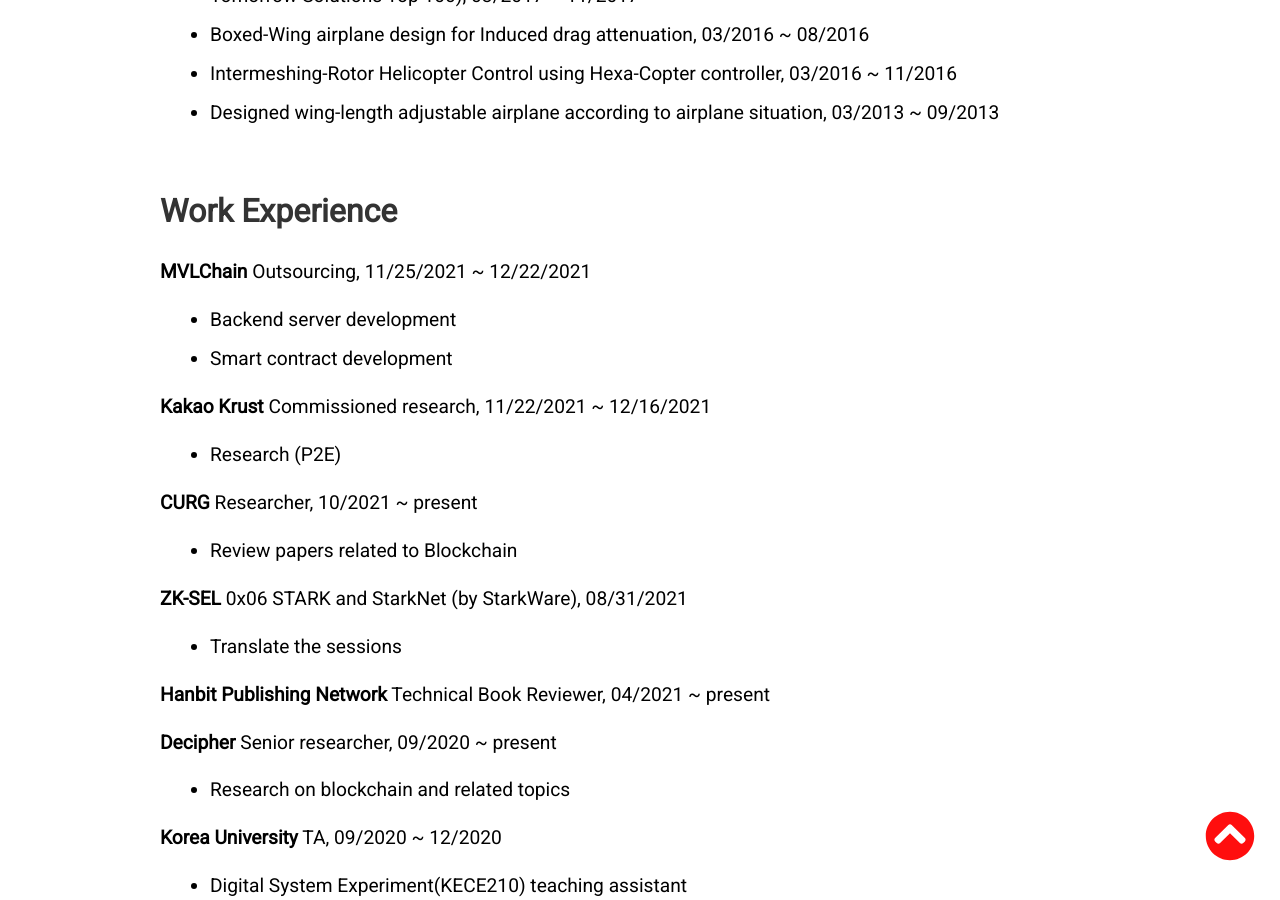
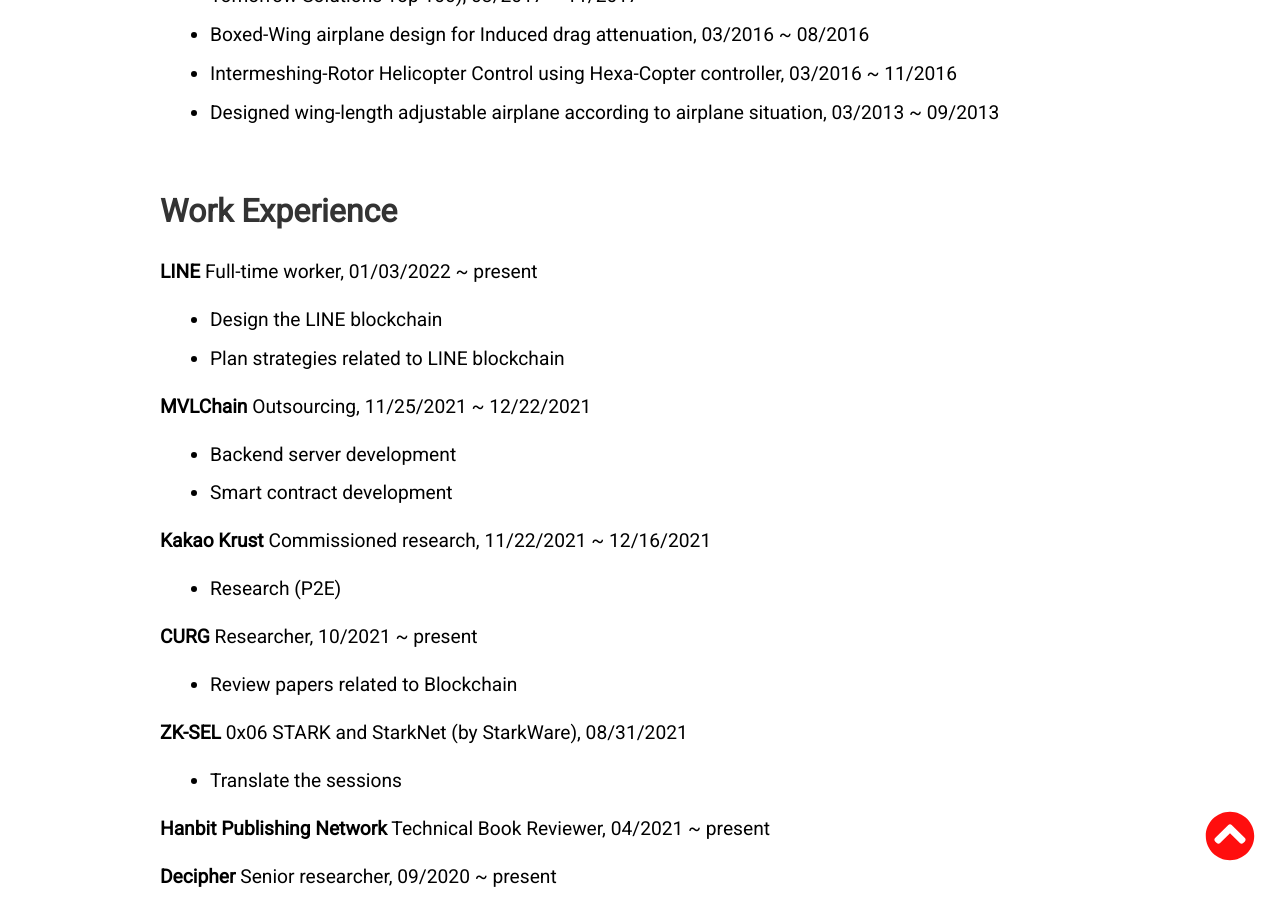
Before and after one commit to tkxkd0159/tkxkd0159.github.io, a Jekyll site: the page built from index.html, in a window 1280 px wide and 900 px high, scrolled down 3313 px. Built offline with Jekyll 4.4.1, drawn with Linux system fonts in a browser that asks for light colours; nearby versions of some CDN libraries.

Commit message:
Update maincon.html

```diff
--- a/_includes/maincon.html
+++ b/_includes/maincon.html
@@ -78,6 +78,12 @@
 </ul>
 
 <h2 id="workhistory">Work Experience</h2>
+
+<p><strong>LINE</strong> Full-time worker, 01/03/2022 ~ present</p>
+<ul>
+  <li>Design the LINE blockchain</li>
+  <li>Plan strategies related to LINE blockchain</li>
+</ul>
 
 <p><strong>MVLChain</strong> Outsourcing, 11/25/2021 ~ 12/22/2021</p>
 <ul>
```
